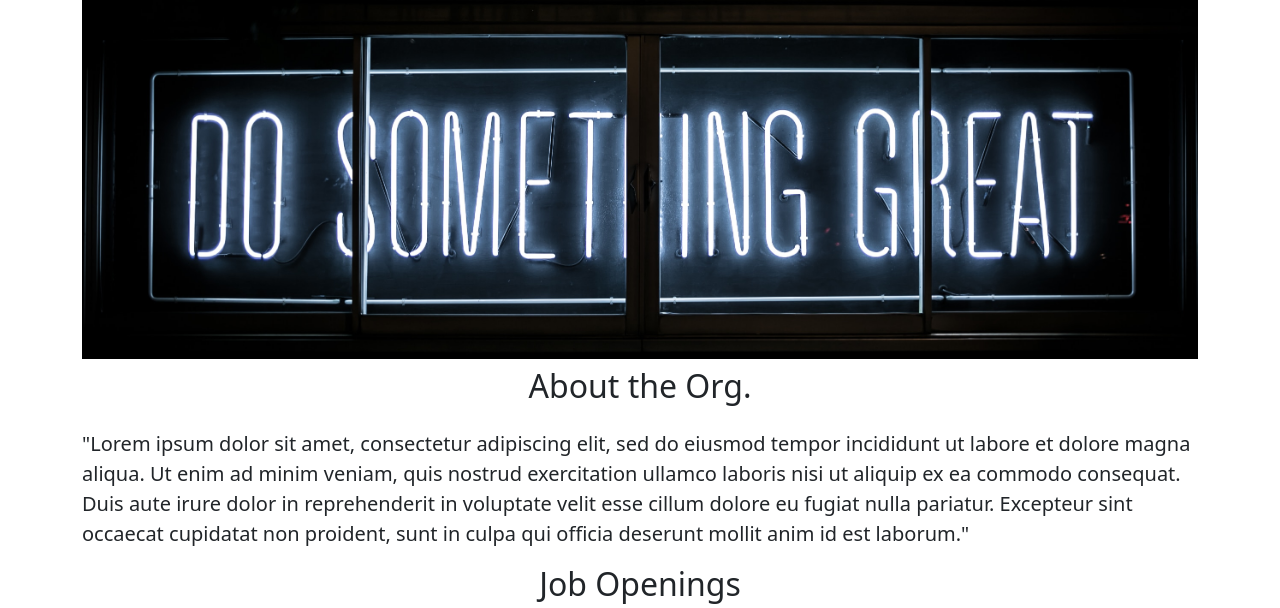
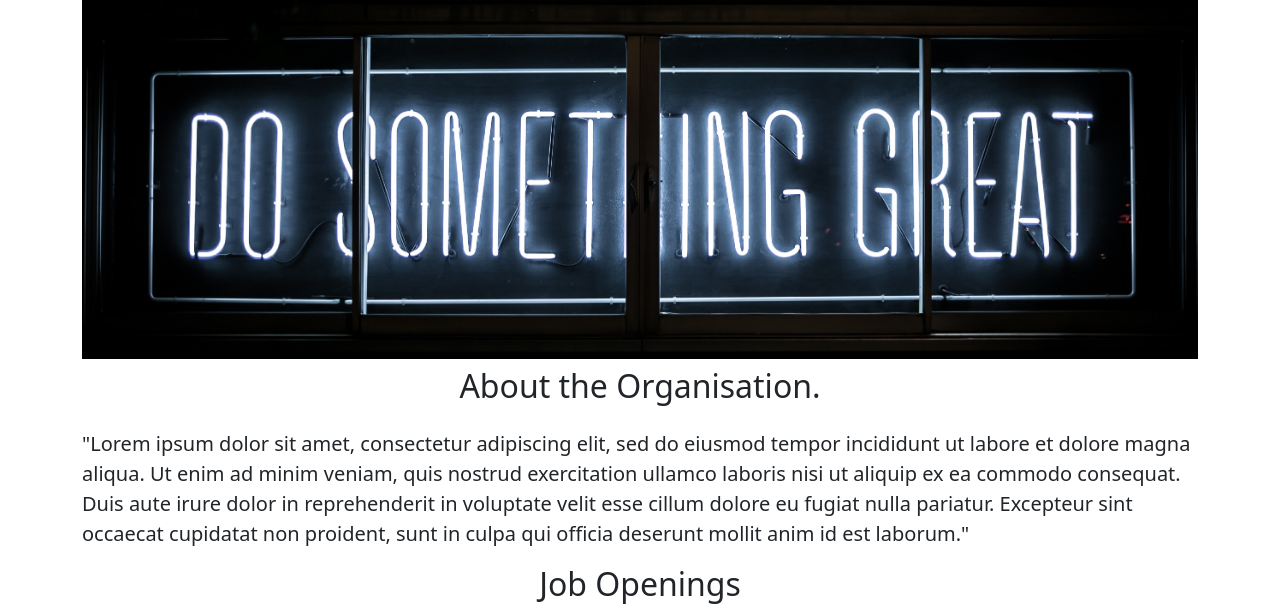
Before and after one commit to Qaladid/furah-website, a Flask app: page / in a window 1280 px wide. Shown: the part 81-689 px from the top of the page. Run offline with Flask 3, Linux system fonts and the light colour scheme.

Commit message:
made some changes about the name

```diff
--- a/templates/home.html
+++ b/templates/home.html
@@ -16,7 +16,7 @@
    <div class="container">
     <h1 class="text-center mt-2 mb-4">Career website</h1>
     <img class="img-fluid" id="banner" src="https://furah-website--abdiazizimahmed.repl.co/static/banner.jpg">
-    <h2 class="text-center mt-2 mb-4">About the Org.</h2>
+    <h2 class="text-center mt-2 mb-4">About the Organisation.</h2>
       <link href="https://cdn.jsdelivr.net/npm/bootstrap@5.3.2/dist/css/bootstrap.min.css" rel="stylesheet" integrity="sha384-T3c6CoIi6uLrA9TneNEoa7RxnatzjcDSCmG1MXxSR1GAsXEV/Dwwykc2MPK8M2HN" crossorigin="anonymous">
     <p class="lead">
       "Lorem ipsum dolor sit amet, consectetur adipiscing elit, sed do eiusmod tempor incididunt ut labore et dolore magna aliqua. Ut enim ad minim veniam, quis nostrud exercitation ullamco laboris nisi ut aliquip ex ea commodo consequat. Duis aute irure dolor in reprehenderit in voluptate velit esse cillum dolore eu fugiat nulla pariatur. Excepteur sint occaecat cupidatat non proident, sunt in culpa qui officia deserunt mollit anim id est laborum."
```
